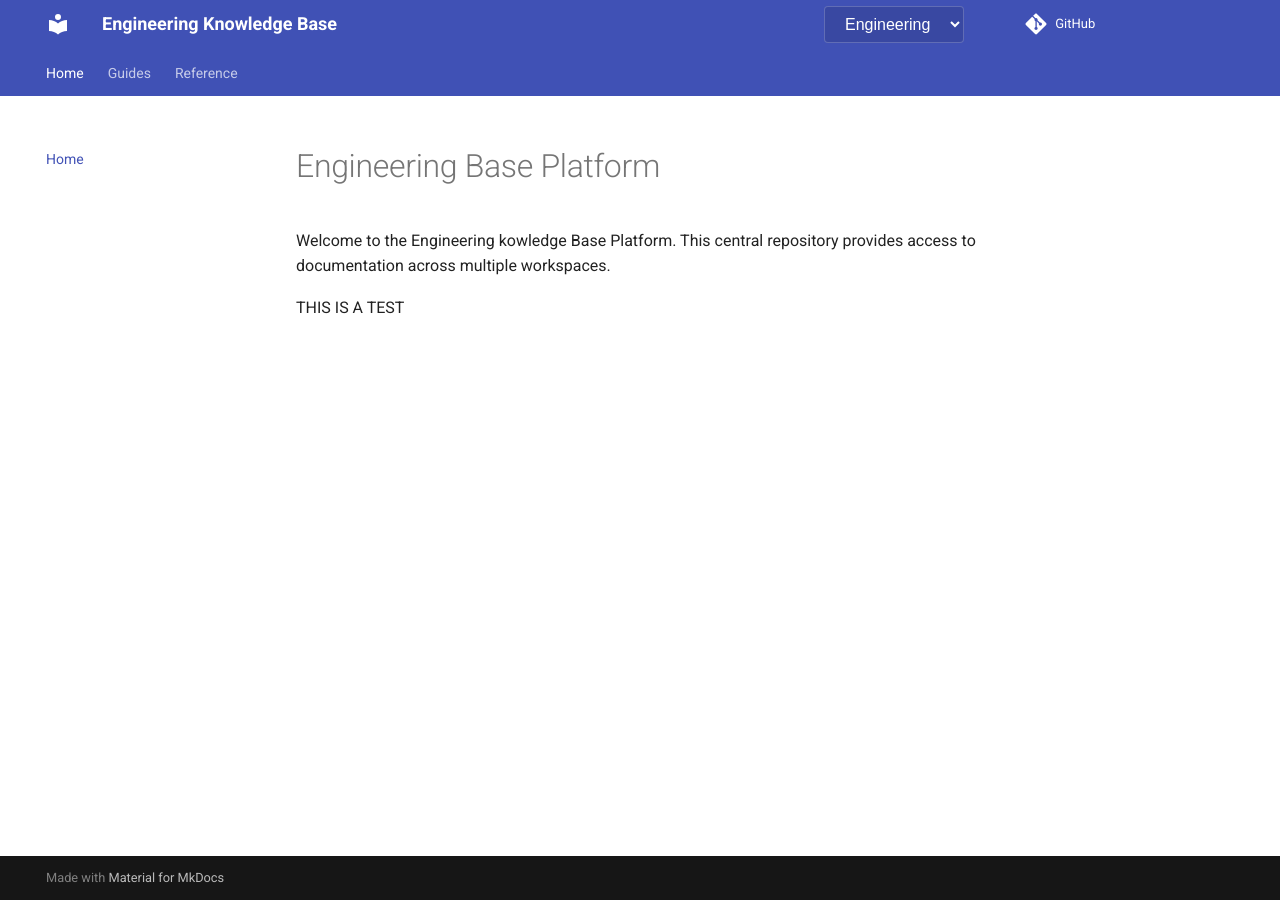
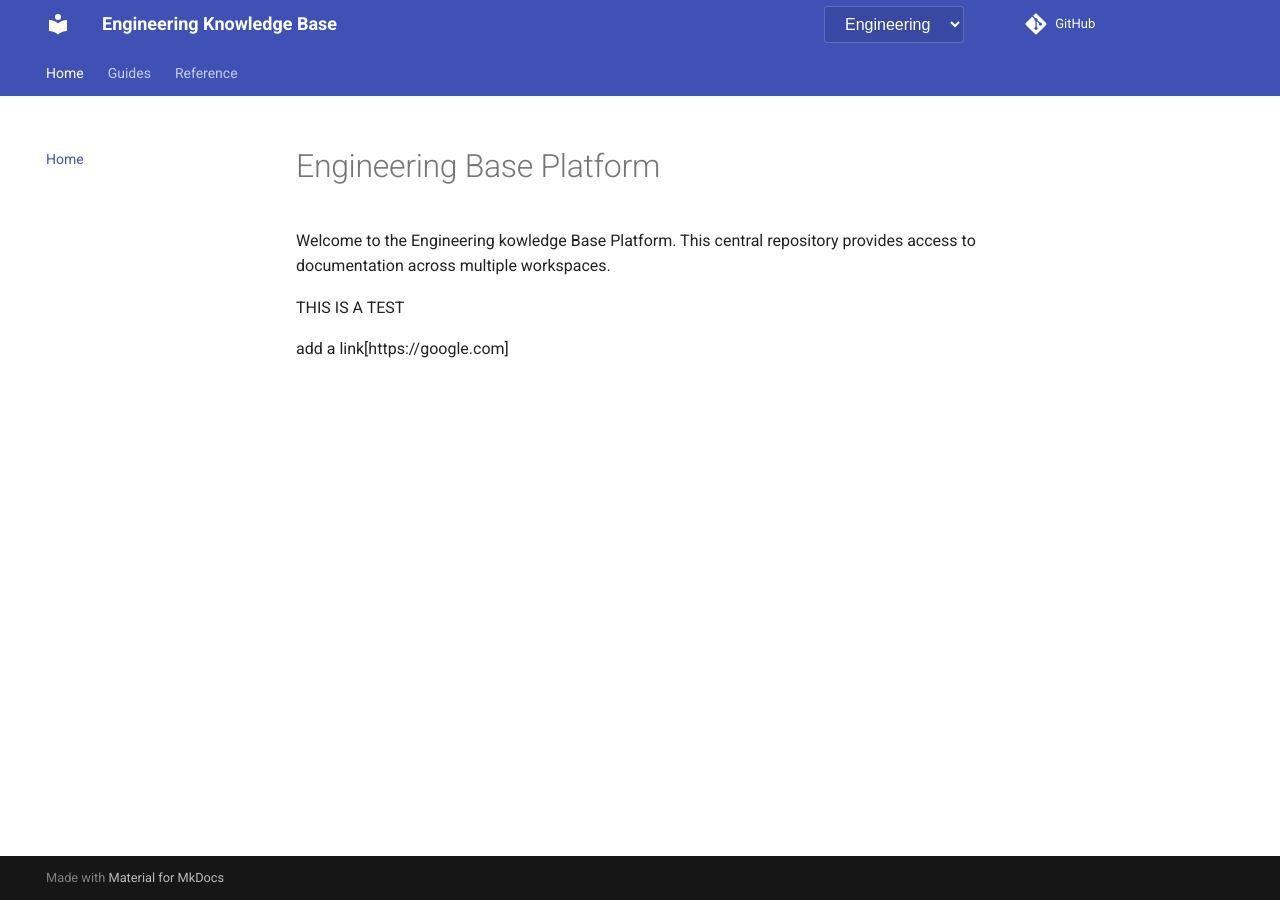
Before and after one commit to vincentbenzo/kb-engineering, an MkDocs documentation site: the page built from docs/index.md, in a window 1280 px wide. Built offline with MkDocs 1.6.1 and Material for MkDocs 9.7.7, drawn with Linux system fonts in a browser that asks for light colours; comment, search, counter and statistics services are not loaded.

Commit message:
update to test links

```diff
--- a/docs/index.md
+++ b/docs/index.md
@@ -3,3 +3,6 @@
 Welcome to the Engineering kowledge Base Platform. This central repository provides access to documentation across multiple workspaces.
 
 THIS IS A TEST
+
+
+add a link[https://google.com]
```
